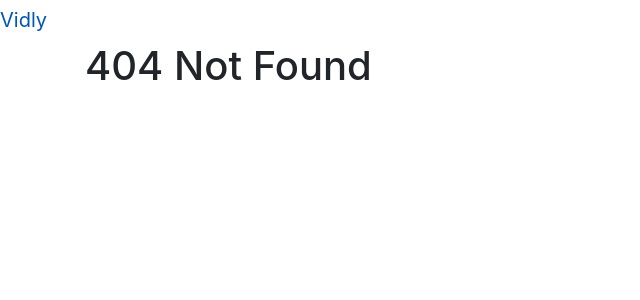
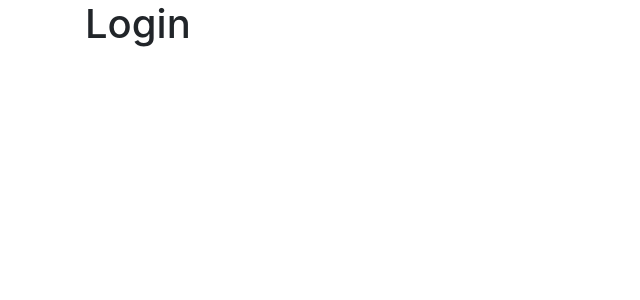
Before and after one commit to salmaatarekk/Learning-React, a React (Create React App) app in the folder counter-app/: page /login in a window 1280 px wide. Before the commit this address led to /not-found. Shown: the top 300 px of the page, without its empty margins (0-640 px from the left). Built offline with nearby package versions, Linux system fonts and the light colour scheme.

Commit message:
adding new feature (login)

```diff
--- a/counter-app/src/App.js
+++ b/counter-app/src/App.js
@@ -7,6 +7,7 @@ import Customers from './components/customers';
 import Rentals from './components/rentals';
 import NotFound from './components/notFound';
 import MovieForm from './components/movieForm';
+import LoginForm from './components/loginForm';
 
 // the commented code realted to counter application
 class App extends Component {
@@ -70,10 +71,11 @@ class App extends Component {
       // </main>
       // </React.Fragment>
       <React.Fragment>
-      <NavBar />
+
 
       <main className = "container" >
         <Switch>
+        <Route path="/login" component={LoginForm} />
         <Route path="/movies.:id" component={MovieForm} />
         <Route path="/movies" component={Movies}></Route>
         <Route path="/customers" component={Customers}></Route>
--- /dev/null
+++ b/counter-app/src/components/loginForm.jsx
@@ -0,0 +1,9 @@
+import React, { Component } from 'react';
+
+class LoginForm extends React.Component {
+    render() {
+        return <h1>Login</h1>;
+    }
+}
+
+export default LoginForm;
--- a/counter-app/src/components/movieForm.jsx
+++ b/counter-app/src/components/movieForm.jsx
@@ -2,7 +2,14 @@ import React from 'react';
 
 const MovieForm = ( {match} ) => {
     return (
-        <h1>Movie Form {match.params.id}</h1>
+        <div>
+            <h1>
+                Movie Form {match.params.id}
+            </h1>
+            <button className="btn btn-primary" >Save</button>
+        </div>
+
+
      );
 }
 
--- a/counter-app/src/components/navbar.jsx
+++ b/counter-app/src/components/navbar.jsx
@@ -5,7 +5,7 @@ import { Link, NavLink } from 'react-router-dom';
 const NavBar = () =>{
     return (
     <nav classname = "navbar navbar-expand-lg navbar-light bg-light" >
-        <Link className="navbar-brand" to="/" >Vidly</Link>
+        <Link className="navbar-brand" to="/">Vidly</Link>
         <button className="navbar-toggler"
         type="button"
          data-toggle="collapse"
@@ -20,7 +20,7 @@ const NavBar = () =>{
         <div className ="navbar-nav" >
          <NavLink className="nav-item nav-link" to="/movies" >Movies</NavLink>
          <NavLink className="nav-item nav-link" to="/customers" >Customers</NavLink>
-         <NavLink className="nav-item nav-link" to="/rentals" >Renatals</NavLink>
+         <NavLink className="nav-item nav-link" to="/rentals" >Rentals</NavLink>
         </div>
         </div>
 
--- a/counter-app/src/index.css
+++ b/counter-app/src/index.css
@@ -8,9 +8,6 @@ body {
   -moz-osx-font-smoothing: grayscale;
 }
 
-.navbar {
-  margin-buttom : 30;
-};
 
 code {
   font-family: source-code-pro, Menlo, Monaco, Consolas, 'Courier New',
```
